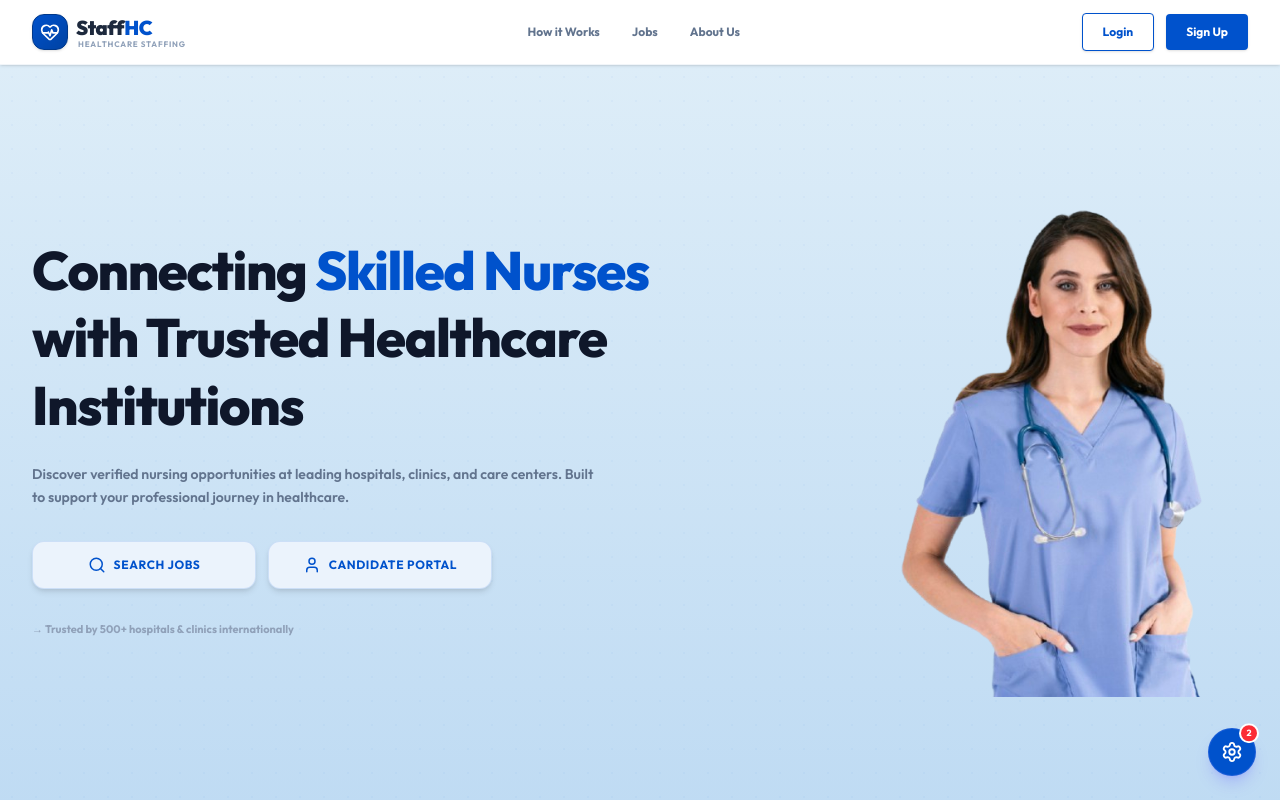
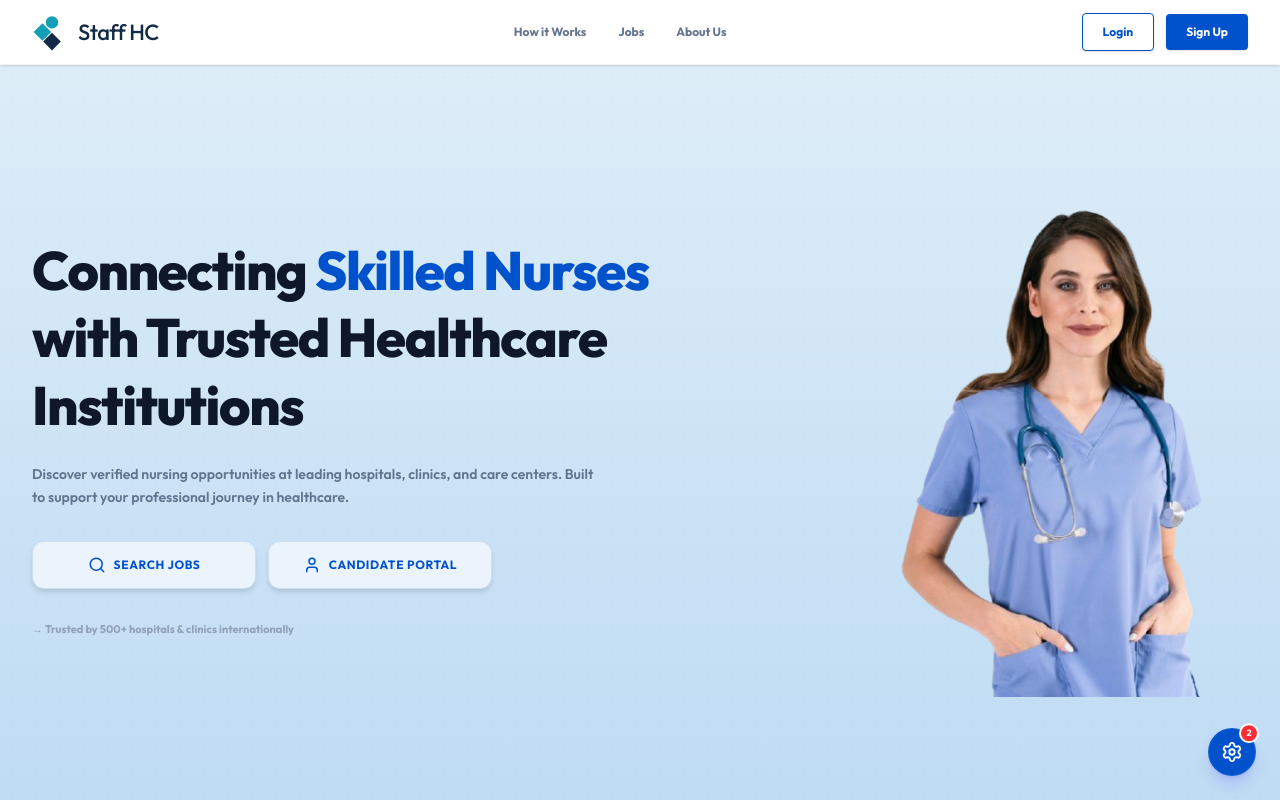
Before and after one commit to akrishav/portfolio1, a Next.js app: page / in a window 1280 px wide. Shown: the top 800 px of the page. Built offline with nearby package versions, Linux system fonts and the light colour scheme.

Commit message:
feat: implement precise StaffHC SVG logo

```diff
--- a/src/components/Logo.tsx
+++ b/src/components/Logo.tsx
@@ -1,20 +1,27 @@
 "use client";
 
 import React from "react";
-import { HeartPulse } from "lucide-react";
 
 export default function Logo() {
   return (
-    <div className="flex items-center gap-2 select-none">
-      <div className="h-9 w-9 rounded-xl bg-gradient-to-br from-[#0052CC] to-[#0042A3] flex items-center justify-center shadow-sm border border-[#00388A]">
-        <HeartPulse className="h-5 w-5 text-white" />
-      </div>
-      <div className="flex flex-col -space-y-1">
-        <span className="font-sans font-black text-xl text-slate-800 tracking-tight">
-          Staff<span className="text-[#0052CC]">HC</span>
-        </span>
-        <span className="text-[8px] font-bold text-slate-400 uppercase tracking-widest pl-0.5">Healthcare Staffing</span>
-      </div>
+    <div className="flex items-center gap-1.5 select-none">
+      <svg viewBox="0 0 100 100" className="w-10 h-10 shrink-0">
+        <g transform="translate(50, 50)">
+          {/* Left Teal Diamond */}
+          <g transform="translate(-24, 0)">
+            <polygon points="-22,0 0,-22 22,0 0,22" fill="#159FB6" />
+          </g>
+          {/* Bottom Dark Blue Diamond */}
+          <g transform="translate(0, 24)">
+            <polygon points="-22,0 0,-22 22,0 0,22" fill="#132B48" />
+          </g>
+          {/* Top Teal Circle */}
+          <circle cx="0" cy="-24" r="15.5" fill="#159FB6" />
+        </g>
+      </svg>
+      <span className="font-sans font-[500] text-[22px] text-[#132B48] tracking-tight">
+        Staff HC
+      </span>
     </div>
   );
 }
```
